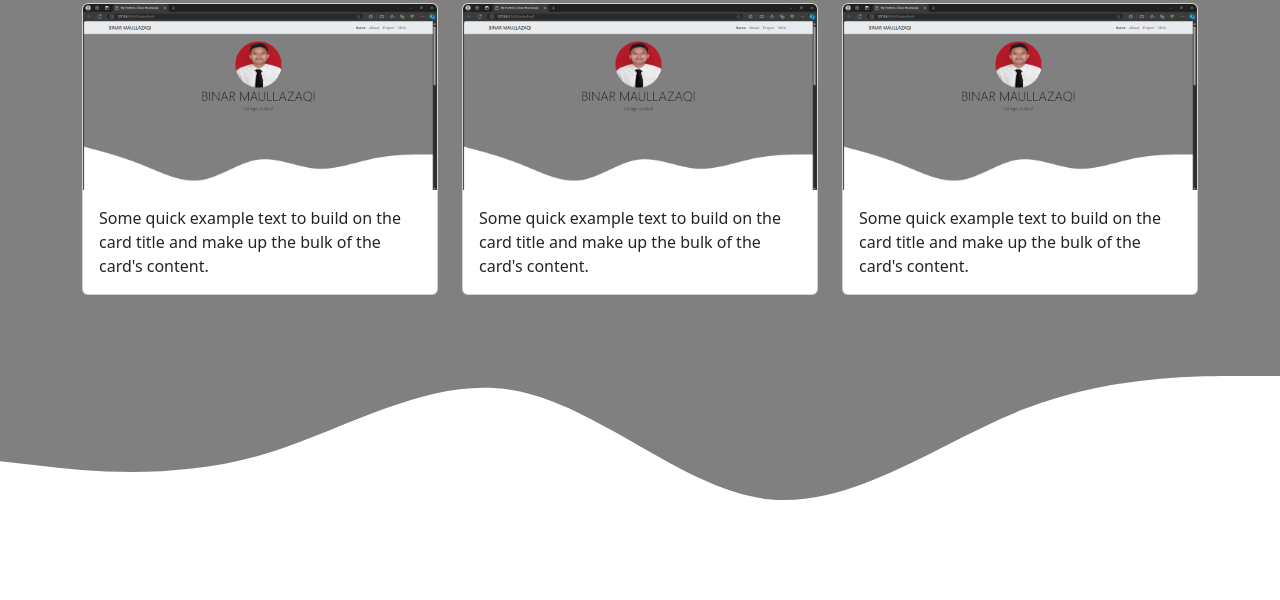
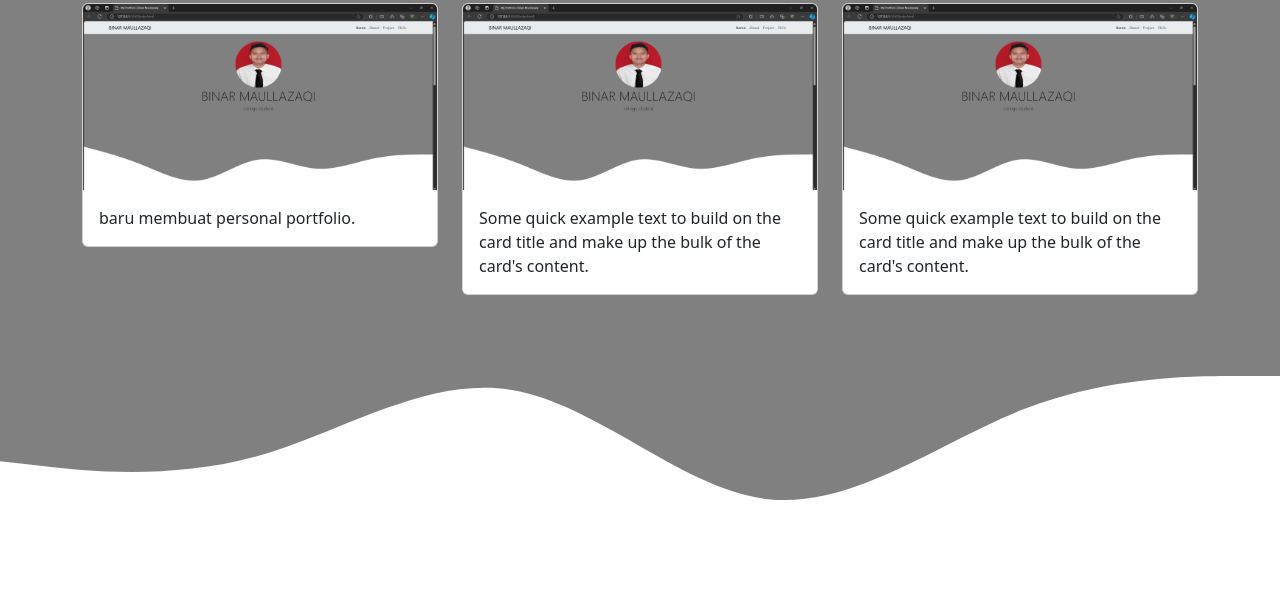
Before and after one commit to BinarMaullaZaqi/BinarMaullaZaqi.github.io, a plain HTML site: page index.html in a window 1280 px wide. Shown: the part 1334-1934 px from the top of the page. Drawn offline with nearby package versions, Linux system fonts and the light colour scheme.

Commit message:
mengubah text pada project

```diff
--- a/index.html
+++ b/index.html
@@ -92,7 +92,7 @@
               <div class="card">
                 <img src="img/Project.png" class="card-img-top" alt="...">
                 <div class="card-body">
-                  <p class="card-text">Some quick example text to build on the card title and make up the bulk of the card's content.</p>
+                  <p class="card-text">baru membuat personal portfolio.</p>
                 </div>
               </div>
             </div>
```
